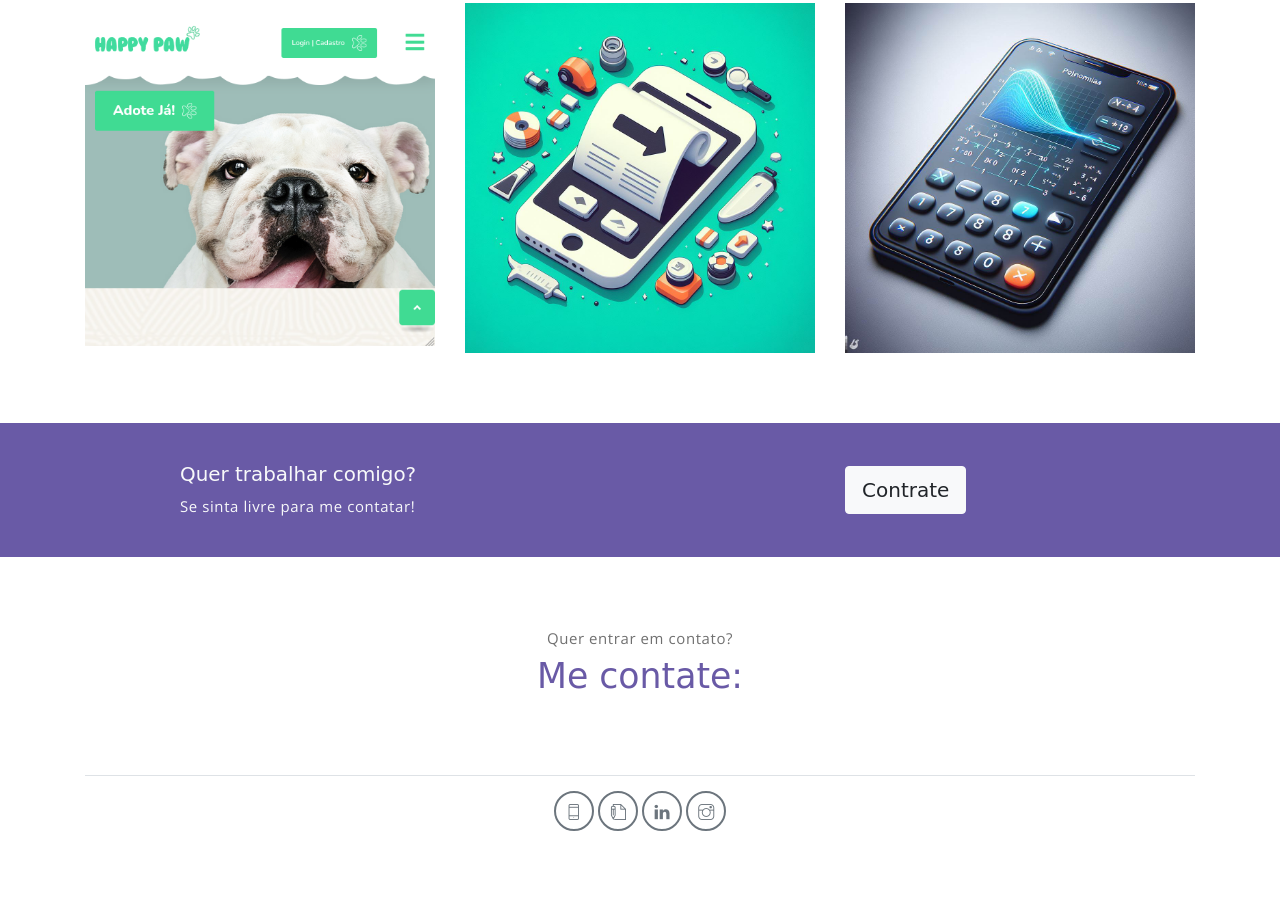
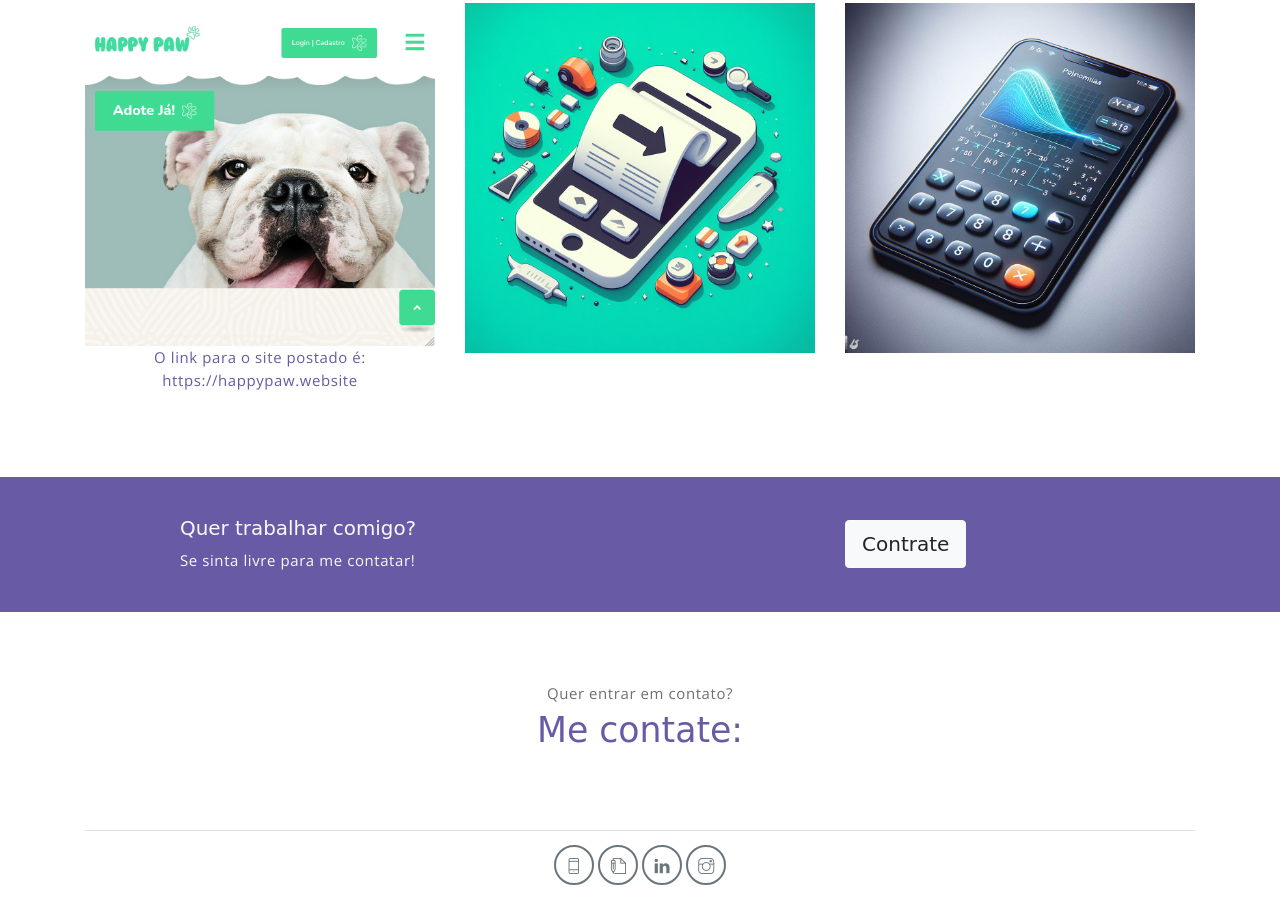
Before and after one commit to Murilovieira0703/Portfolio, a plain HTML site: page index.html in a window 1280 px wide. Shown: the part 1756-2656 px from the top of the page. Before the commit the page ends 2601 px from the top, so only its background shows below. Drawn offline with nearby package versions, Linux system fonts and the light colour scheme; a web font is replaced by a local one.

Commit message:
Update index.html

```diff
--- a/index.html
+++ b/index.html
@@ -60,7 +60,7 @@
             <!-- about wrapper -->
             <div class="about">
                 <div class="about-img-holder">
-                    <img src="../portsem.png" class="about-img"
+                    <img src="./portsem.png" class="about-img"
                         alt="">
                 </div>
                 <div class="about-caption">
@@ -99,7 +99,7 @@
             <!-- row -->
             <div class="row">
                 <div class="col-md-4">
-                    <a href="https://happypaw.website" class="portfolio-card">
+                    <a href="" class="portfolio-card">
                         <img src="assets/imgs/folio-1.png" class="portfolio-card-img"
                             alt="Meu TCC">
                         <span class="portfolio-card-overlay">
@@ -107,6 +107,7 @@
                                 <h4>Happy Paw</h5>
                                     <p class="font-weight-normal">Meu TCC do técnico!</p>
                                     <p class="font-weight-normal">este projeto foi desenvolvido para concluir meu técnico em desenvolvimento de sistemas e contém um desenvolvimento web bem bonito e um software desenvolvido para gerenciar os animais da ONG.</p>
+                                    <p class="font-weight-normal">O link para o site postado é: <a href="https://happypaw.website">https://happypaw.website</a></p>
                             </span>
                         </span>
                     </a>
```
